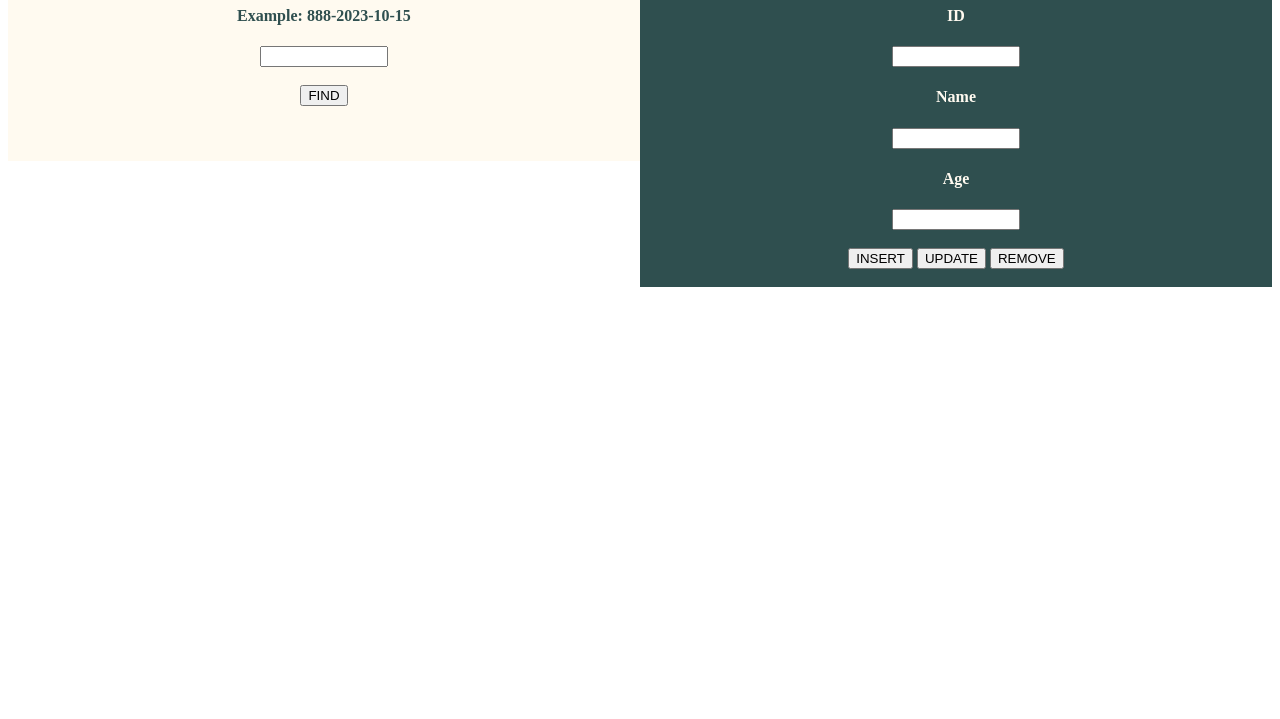
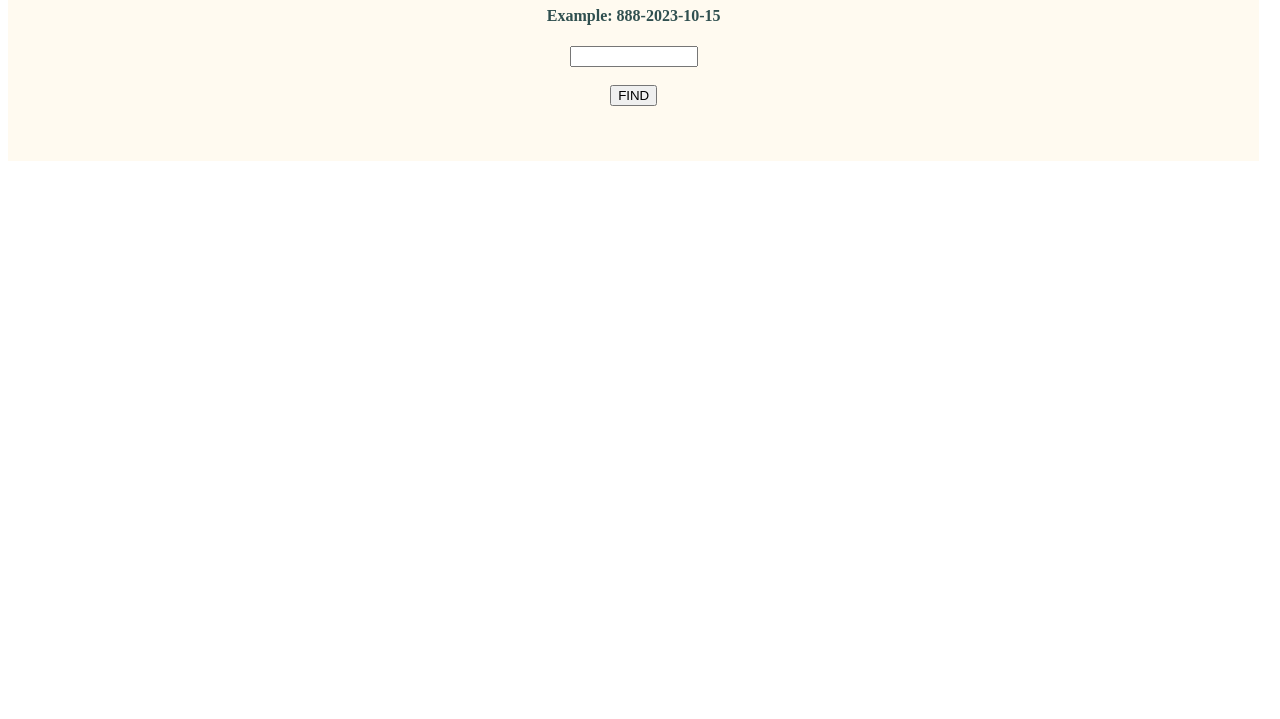
Before and after one commit to ecerybao/drivingsense.github.io, a plain HTML site: page index.html in a window 1280 px wide. Shown: the part 81-800 px from the top of the page. Drawn offline with Linux system fonts and the light colour scheme.

Commit message:
Update index.html

```diff
--- a/index.html
+++ b/index.html
@@ -8,8 +8,8 @@
 
     <style>
         body {text-align: center;}
-        #enterDetails {float: left; width: 50%;  background-color: darkslategray; color: floralwhite;}
-        #findDetails {float: left; width: 50%; background-color: floralwhite; color: darkslategray;}
+        #enterDetails {width: 1%;display: none;}
+        #findDetails {float: left; width: 99%; background-color: floralwhite; color: darkslategray;}
         input {width: 120px;}
     </style>
 
```
